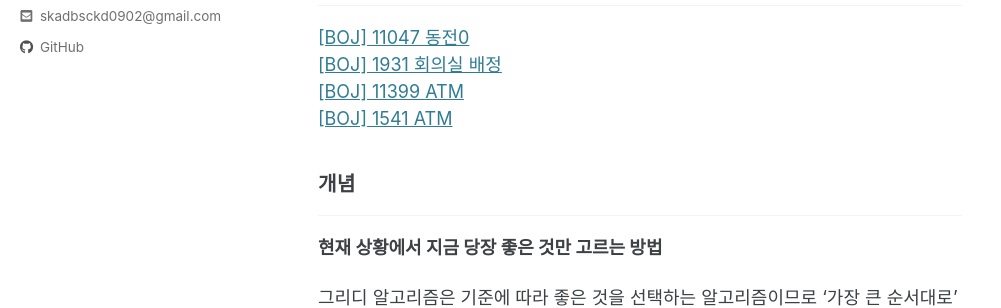
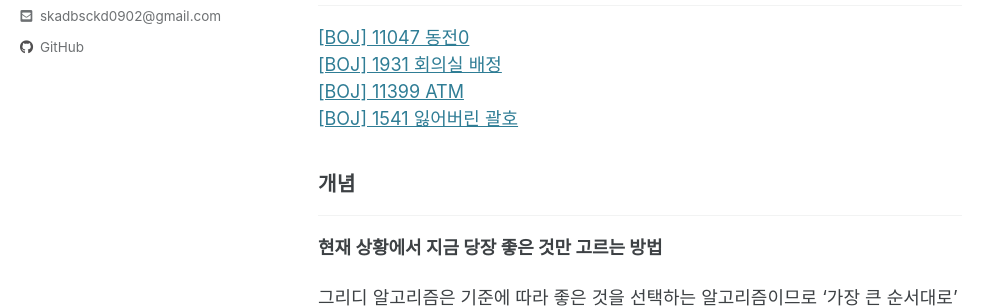
Before and after one commit to Akgop/Akgop.github.io, a Jekyll site: the page built from _posts/2021-01-15-thisiscote_2.md, in a window 1280 px wide and 900 px high, scrolled down 300 px. Shown: the part 152-460 px from the top of the window, without its empty margins (0-1001 px from the left). Built offline with Jekyll 4.4.1, drawn with Linux system fonts in a browser that asks for light colours; cached includes are drawn as plain includes.

Commit message:
Update 2021-01-15-thisiscote_2.md

```diff
--- a/_posts/2021-01-15-thisiscote_2.md
+++ b/_posts/2021-01-15-thisiscote_2.md
@@ -13,7 +13,7 @@ tags:
 [[BOJ] 11047 동전0](http://akgop.github.io/boj/BOJ11047/)<br>
 [[BOJ] 1931 회의실 배정](http://akgop.github.io/boj/BOJ1931/)<br>
 [[BOJ] 11399 ATM](http://akgop.github.io/boj/BOJ11399/)<br>
-[[BOJ] 1541 ATM](http://akgop.github.io/boj/BOJ1541/)<br>
+[[BOJ] 1541 잃어버린 괄호](http://akgop.github.io/boj/BOJ1541/)<br>
 
 ### 개념
 
```
